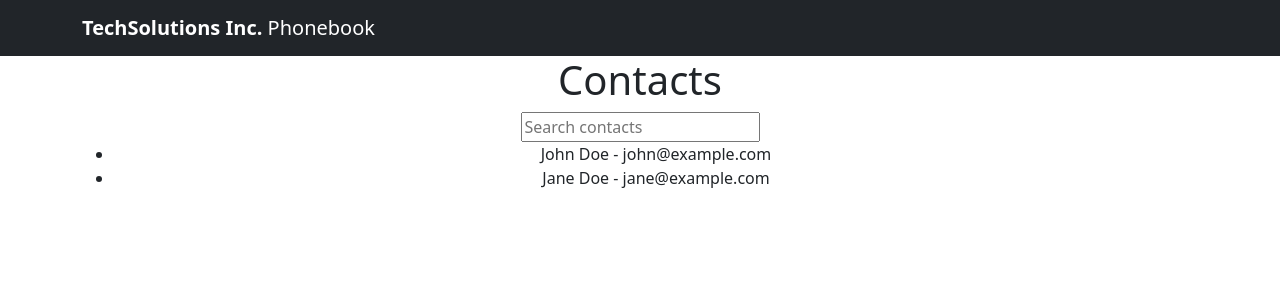
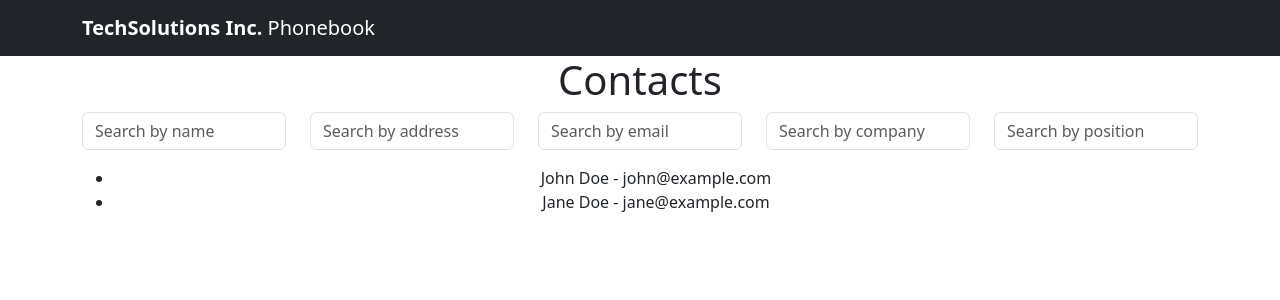
Before and after one commit to tomorrowdevs-projects/tech-jobs-fair-challenge, a React (Create React App) app in the folder client/phonebook-app/: page / in a window 1280 px wide. Shown: the top 300 px of the page. Built offline with nearby package versions, Linux system fonts and the light colour scheme.

Commit message:
Miglioramento del componente filtro

```diff
--- a/client/phonebook-app/src/components/contact-filter.js
+++ b/client/phonebook-app/src/components/contact-filter.js
@@ -1,8 +1,61 @@
-const ContactFilter = () => {
+import { Row, Col, Form } from "react-bootstrap";
+
+const ContactFilter = ({ onFiltersChange }) => {
+  const handleFilterChange = (e) => {
+    const { name, value } = e.target;
+    console.log(`Filter changed - ${name}: ${value}`);
+    onFiltersChange((prevFilters) => {
+      const newFilters = {
+        ...prevFilters,
+        [name]: value,
+      };
+      console.log("New filters:", newFilters);
+      return newFilters;
+    });
+  };
   return (
-    <div>
-      <input type="text" placeholder="Search contacts" />
-    </div>
+    <Row className="mb-3">
+      <Col>
+        <Form.Control
+          name="name"
+          type="text"
+          placeholder="Search by name"
+          onChange={handleFilterChange}
+        />
+      </Col>
+      <Col>
+        <Form.Control
+          name="address"
+          type="text"
+          placeholder="Search by address"
+          onChange={handleFilterChange}
+        />
+      </Col>
+      <Col>
+        <Form.Control
+          name="email"
+          type="text"
+          placeholder="Search by email"
+          onChange={handleFilterChange}
+        />
+      </Col>
+      <Col>
+        <Form.Control
+          name="company"
+          type="text"
+          placeholder="Search by company"
+          onChange={handleFilterChange}
+        />
+      </Col>
+      <Col>
+        <Form.Control
+          name="position"
+          type="text"
+          placeholder="Search by position"
+          onChange={handleFilterChange}
+        />
+      </Col>
+    </Row>
   );
 };
 
--- a/client/phonebook-app/src/views/contact-view.js
+++ b/client/phonebook-app/src/views/contact-view.js
@@ -5,18 +5,20 @@ import ContactTable from "../components/contact-table";
 import { useContacts } from "../hooks/useContacts"; // Assuming the custom hook's path
 
 const ContactsView = () => {
-  const [searchTerm, setSearchTerm] = useState("");
+  const [filters, setFilters] = useState({
+    name: "",
+    address: "",
+    email: "",
+    company: "",
+    position: "",
+  });
   const contacts = useContacts();
-
-  const filteredContacts = contacts.filter((contact) =>
-    contact.name.toLowerCase().includes(searchTerm.toLowerCase())
-  );
 
   return (
     <Container>
       <h1>Contacts</h1>
-      <ContactFilter onSearchChange={setSearchTerm} />
-      <ContactTable contacts={filteredContacts} />
+      <ContactFilter onFiltersChange={setFilters} />
+      <ContactTable contacts={contacts} />
     </Container>
   );
 };
```
